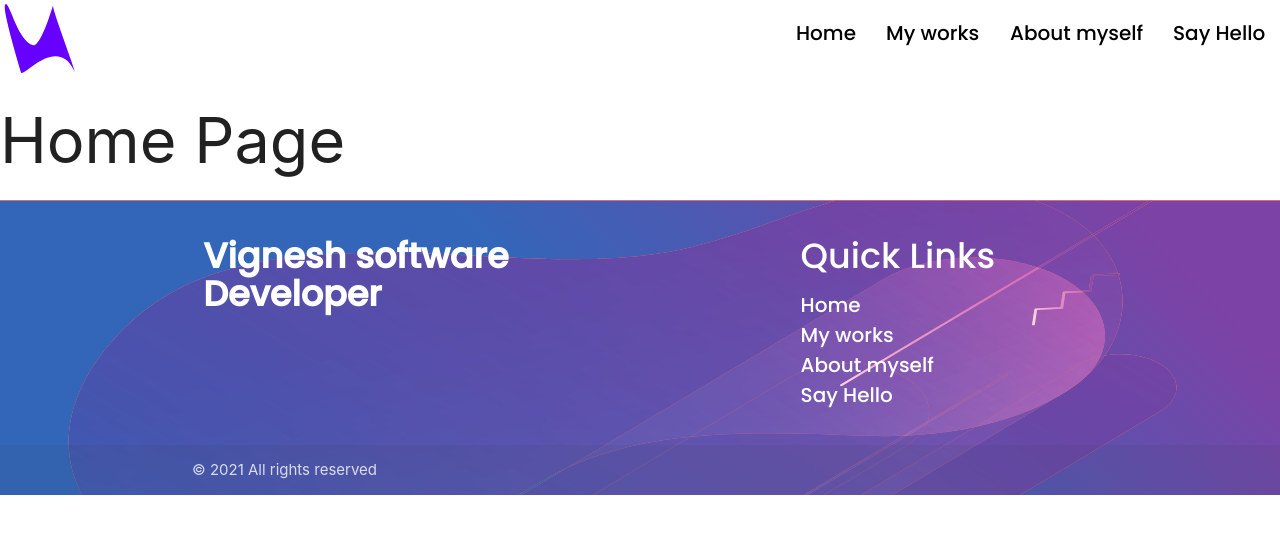
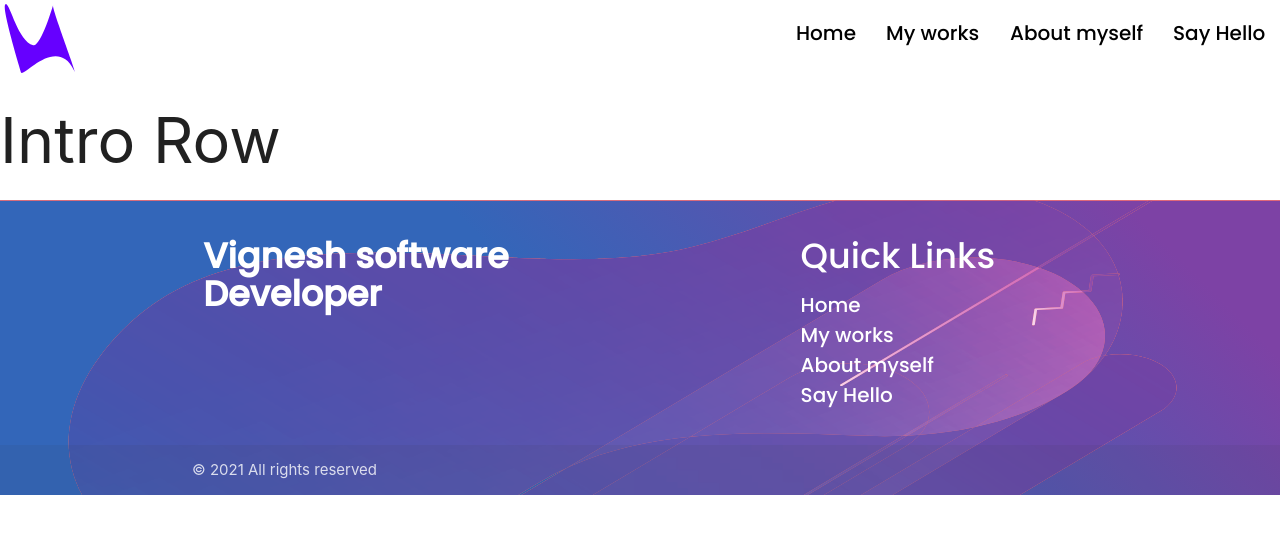
Before and after one commit to vickytechkey/portfolio, a React (Create React App) app: page / in a window 1280 px wide. Shown: the top 534 px of the page. Built offline with nearby package versions, Linux system fonts and the light colour scheme.

Commit message:
created components

```diff
--- /dev/null
+++ b/src/pages/home/introrow.js
@@ -0,0 +1,12 @@
+import React from 'react';
+
+function IntroRow() {
+    return (
+        <React.Fragment>
+
+            <h1> Intro Row </h1>
+        </React.Fragment>
+    );
+}
+
+export default IntroRow;
--- /dev/null
+++ b/src/pages/home/journey.js
@@ -0,0 +1,12 @@
+import React from 'react';
+
+function Journey() {
+    return (
+        <React.Fragment>
+
+            <h1> Journey </h1>
+        </React.Fragment>
+    );
+}
+
+export default Journey;
--- /dev/null
+++ b/src/pages/home/projects.js
@@ -0,0 +1,12 @@
+import React from 'react';
+
+function Projects() {
+    return (
+        <React.Fragment>
+
+            <h1> Projects </h1>
+        </React.Fragment>
+    );
+}
+
+export default Projects;
--- /dev/null
+++ b/src/pages/home/skills.js
@@ -0,0 +1,12 @@
+import React from 'react';
+
+function Skills() {
+    return (
+        <React.Fragment>
+
+            <h1> Skills </h1>
+        </React.Fragment>
+    );
+}
+
+export default Skills;
--- a/src/pages/homepage.js
+++ b/src/pages/homepage.js
@@ -1,10 +1,12 @@
 import React from 'react';
-
+import IntroRow from './home/introrow';
+import Skills from './home/skills';
+import Projects from './home/projects';
+import Journey from './home/journey';
 function HomePage() {
     return (
         <React.Fragment>
-
-            <h1 >Home Page</h1>
+         <IntroRow />
         </React.Fragment>
     );
 }
```
